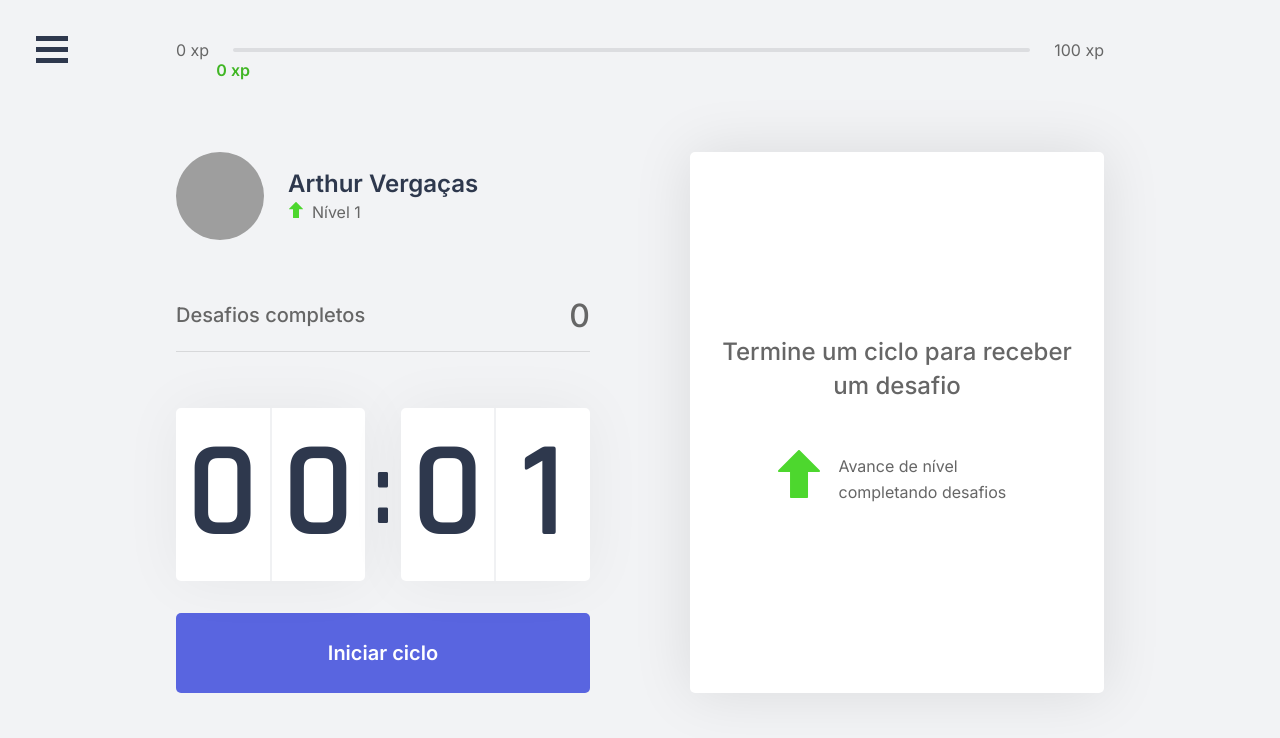
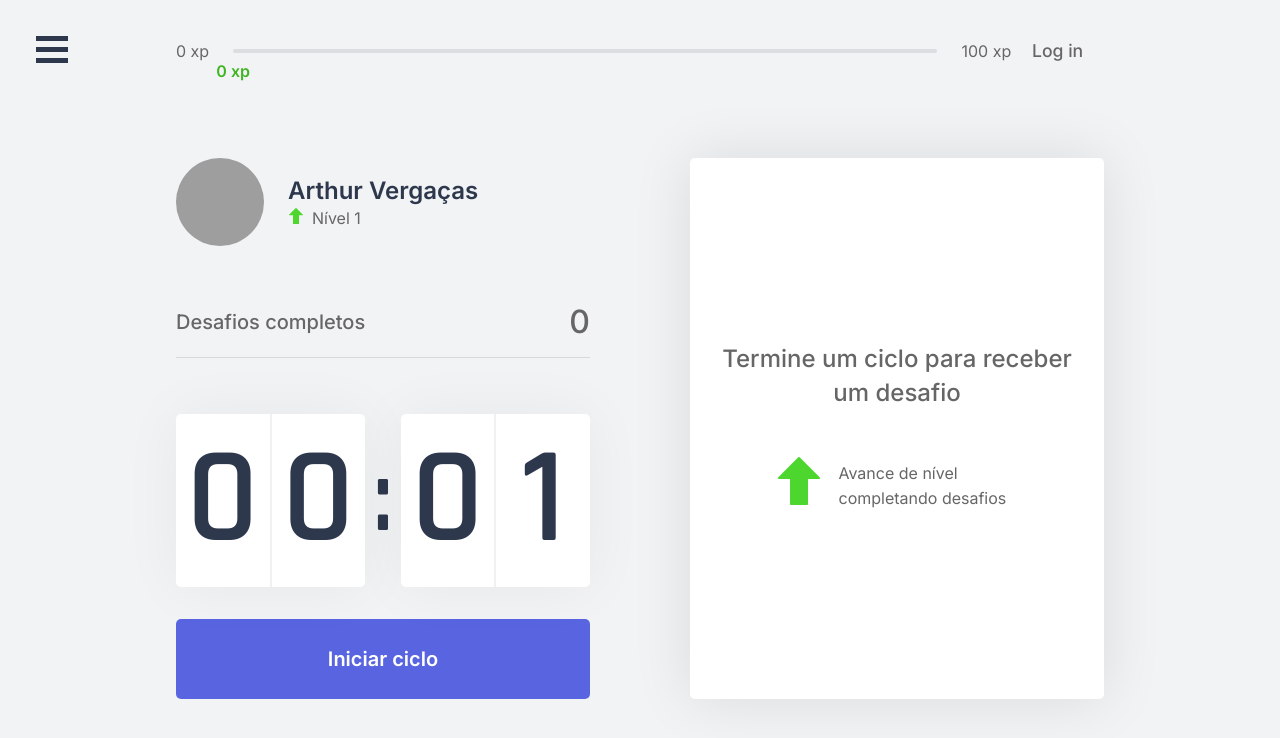
Before and after one commit to arthurvergacas/Take-A-Break, a Next.js app: page / in a window 1280 px wide. Shown: the top 738 px of the page. Built offline with nearby package versions, Linux system fonts and the light colour scheme; grey boxes are pictures that could not be loaded.

Commit message:
added env files turned button and menu into components

```diff
--- /dev/null
+++ b/next.config.js
@@ -0,0 +1,6 @@
+module.exports = {
+	env: {
+		GOOGLE_CLIENT_ID: process.env.GOOGLE_CLIENT_ID,
+		GOOGLE_CLIENT_SECRET: process.env.GOOGLE_CLIENT_SECRET,
+	},
+};
--- /dev/null
+++ b/src/components/Button.tsx
@@ -0,0 +1,23 @@
+import styles from "../styles/components/Button.module.css";
+
+import { MouseEvent, ReactNode } from "react";
+
+interface ButtonProps {
+	className?: string;
+	onClick?: (
+		event: MouseEvent<HTMLButtonElement, globalThis.MouseEvent>
+	) => void;
+	children: ReactNode;
+}
+
+export function Button(props: ButtonProps) {
+	return (
+		<button
+			type="button"
+			className={`${props.className} ${styles.defaultBtn}`}
+			onClick={props.onClick}
+		>
+			{props.children}
+		</button>
+	);
+}
--- a/src/components/Countdown.tsx
+++ b/src/components/Countdown.tsx
@@ -1,6 +1,7 @@
 import { useState, useEffect, useContext } from "react";
 import { ChallengesContext } from "../contexts/ChallengesContexts";
 import styles from "../styles/components/Countdown.module.css";
+import { Button } from "./Button";
 
 let countdownTimeout: NodeJS.Timeout;
 
@@ -99,21 +100,16 @@ export function Countdown() {
 			) : (
 				<>
 					{isActive ? (
-						<button
-							type="button"
+						<Button
 							className={`${styles.cycleButton} ${styles.cycleButtonActive}`}
 							onClick={resetCountdown}
 						>
 							Abandonar ciclo
-						</button>
+						</Button>
 					) : (
-						<button
-							type="button"
-							className={styles.cycleButton}
-							onClick={startCountdown}
-						>
+						<Button className={styles.cycleButton} onClick={startCountdown}>
 							Iniciar ciclo
-						</button>
+						</Button>
 					)}
 				</>
 			)}
--- /dev/null
+++ b/src/components/Menu.tsx
@@ -0,0 +1,29 @@
+import { ReactNode } from "react";
+
+import styles from "../styles/components/Menu.module.css";
+
+import { slide as HamburgerMenu } from "react-burger-menu";
+
+interface MenuProps {
+	children: ReactNode;
+}
+
+export function Menu(props: MenuProps) {
+	return (
+		<div className={styles.container}>
+			<HamburgerMenu width={"15rem"}>
+				<a id="home" className="menu-item" href="/">
+					Home
+				</a>
+				<a id="about" className="menu-item" href="/about">
+					Profile
+				</a>
+				<a id="contact" className="menu-item" href="/contact">
+					About
+				</a>
+			</HamburgerMenu>
+
+			{props.children}
+		</div>
+	);
+}
--- a/src/pages/_app.tsx
+++ b/src/pages/_app.tsx
@@ -1,28 +1,12 @@
 import { ChallengesProvider } from "../contexts/ChallengesContexts";
 
-import { slide as Menu } from "react-burger-menu";
-
-import styles from "../styles/pages/Global.module.css";
 import "../styles/global.css";
 import "../styles/menuStyles.css";
 
 function MoveIt({ Component, pageProps }) {
 	return (
 		<ChallengesProvider>
-			<div className={styles.container}>
-				<Menu width={"15rem"}>
-					<a id="home" className="menu-item" href="/">
-						Home
-					</a>
-					<a id="about" className="menu-item" href="/about">
-						Profile
-					</a>
-					<a id="contact" className="menu-item" href="/contact">
-						About
-					</a>
-				</Menu>
-				<Component {...pageProps} />
-			</div>
+			<Component {...pageProps} />
 		</ChallengesProvider>
 	);
 }
--- a/src/pages/index.tsx
+++ b/src/pages/index.tsx
@@ -1,4 +1,4 @@
-import React, { useContext } from "react";
+import { useContext } from "react";
 
 import { Profile } from "../components/Profile";
 import { ExperienceBar } from "./../components/ExperienceBar";
@@ -9,13 +9,17 @@ import { ChallengeBox } from "../components/ChallengeBox";
 import styles from "../styles/pages/Home.module.css";
 
 import Head from "next/head";
+import Link from "next/link";
+
 import { ChallengesContext } from "../contexts/ChallengesContexts";
 import { LevelUpModal } from "../components/LevelUpModal";
+import { Menu } from "../components/Menu";
 
 export default function Home() {
 	const { isLvlUpModalActive } = useContext(ChallengesContext);
 
 	return (
+		<Menu>
 			<div className={styles.container}>
 				{/* modal shown when leveling up */}
 				{isLvlUpModalActive && <LevelUpModal />}
@@ -24,7 +28,15 @@ export default function Home() {
 					<title>Início | move.it</title>
 				</Head>
 
+				<header>
 					<ExperienceBar />
+
+					<div className={styles.loginContainer}>
+						<Link href="/login">
+							<a className={styles.loginLink}>Log in</a>
+						</Link>
+					</div>
+				</header>
 
 				<section>
 					{/* div esquerda */}
@@ -39,5 +51,6 @@ export default function Home() {
 					</div>
 				</section>
 			</div>
+		</Menu>
 	);
 }
--- /dev/null
+++ b/src/pages/login.tsx
@@ -0,0 +1,3 @@
+export default function Login() {
+	return <p>oi</p>;
+}
--- /dev/null
+++ b/src/styles/components/Button.module.css
@@ -0,0 +1,8 @@
+.defaultBtn {
+	display: flex;
+	align-items: center;
+	justify-content: center;
+
+	border: none;
+	border-radius: 5px;
+}
--- a/src/styles/components/Countdown.module.css
+++ b/src/styles/components/Countdown.module.css
@@ -45,7 +45,7 @@
 	align-items: center;
 	justify-content: center;
 
-	border: 0;
+	border: none;
 	border-radius: 5px;
 
 	background: var(--blue);
--- a/src/styles/pages/Home.module.css
+++ b/src/styles/pages/Home.module.css
@@ -8,6 +8,33 @@
 	flex-direction: column;
 }
 
+.container > header {
+	display: grid;
+	grid-template-columns: 9fr 1fr;
+	margin-bottom: 0.8rem;
+}
+
+.loginContainer {
+	display: flex;
+	align-items: center;
+	justify-content: center;
+}
+
+.loginLink {
+	font-size: 1.1rem;
+	font-weight: 500;
+
+	margin-bottom: 1.5rem;
+
+	transition: all 0.1s linear;
+
+	cursor: pointer;
+}
+
+.loginLink:hover {
+	color: var(--red);
+}
+
 .container > section {
 	flex: 1;
 
```
Also changed, not shown: src/styles/components/Menu.module.css (renamed from src/styles/pages/Global.module.css). Lines whose indentation alone changed are shown as unchanged.
